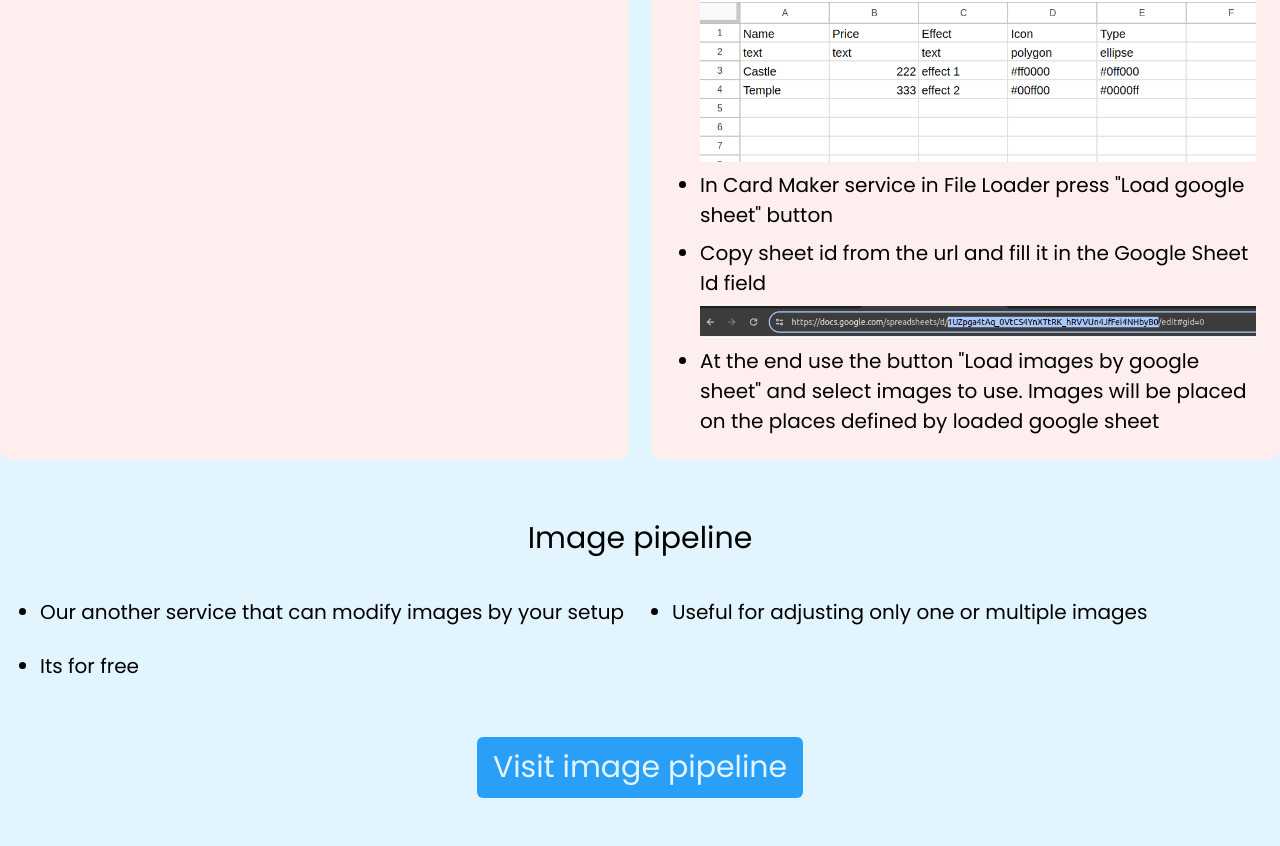
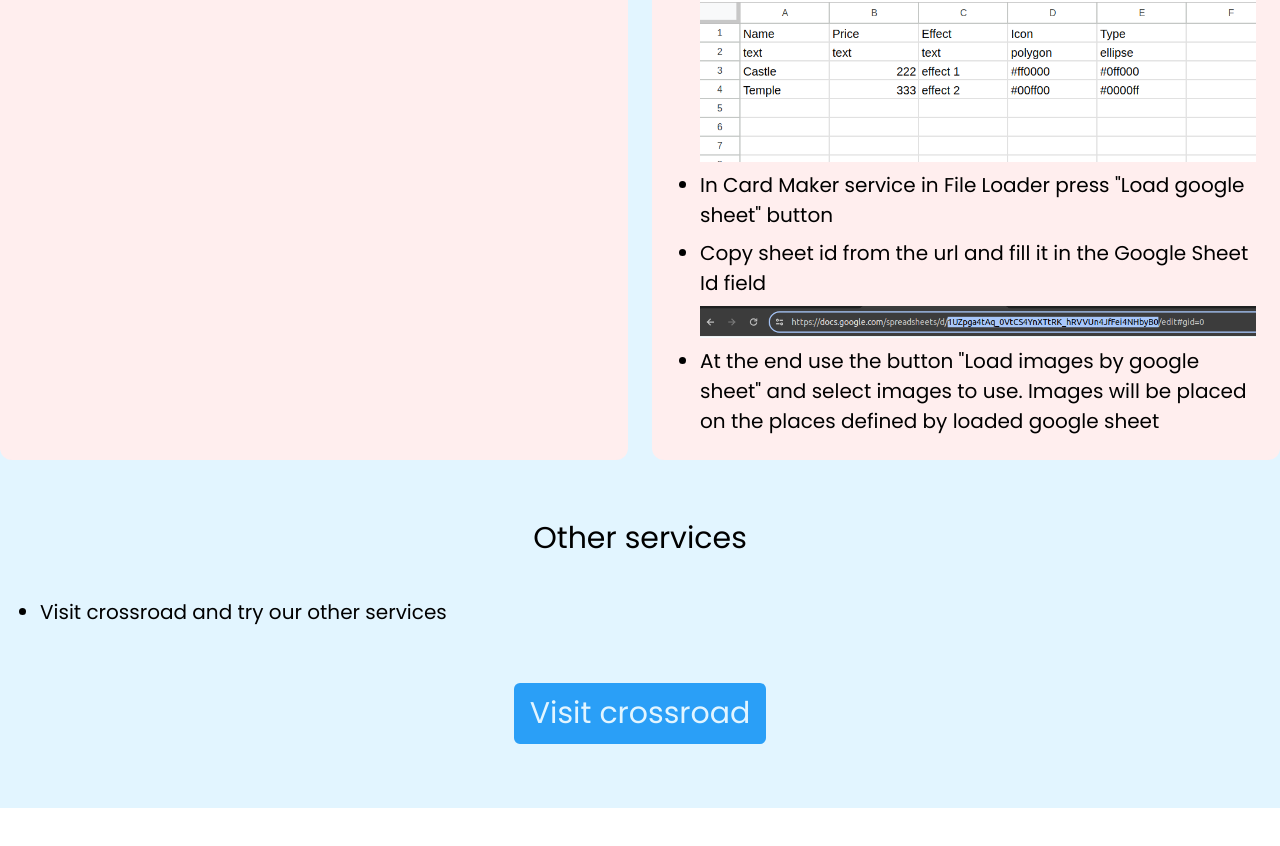
Before and after one commit to Veragin/cardMaker, a React (Create React App) app: page / in a window 1280 px wide. Shown: the part 3507-4353 px from the top of the page. After the commit the page ends 4315 px from the top, so only its background shows below. Built offline with nearby package versions, Linux system fonts and the light colour scheme.

Commit message:
fix links

```diff
--- a/src/App.tsx
+++ b/src/App.tsx
@@ -25,16 +25,12 @@ export const App = () => {
                 <STitle>How to use the service</STitle>
                 <HowTo />
 
-                <STitle>Image pipeline</STitle>
+                <STitle>Other services</STitle>
                 <STopList>
-                    <li> Our another service that can modify images by your setup</li>
-                    <li> Useful for adjusting only one or multiple images</li>
-                    <li> Its for free</li>
+                    <li> Visit crossroad and try our other services</li>
                 </STopList>
                 <STitle>
-                    <SLinkButton href="https://pipeline.sizefire.com/">
-                        Visit image pipeline
-                    </SLinkButton>
+                    <SLinkButton href="https://veragin.com/">Visit crossroad</SLinkButton>
                 </STitle>
             </SContainer>
         </SBody>
```
